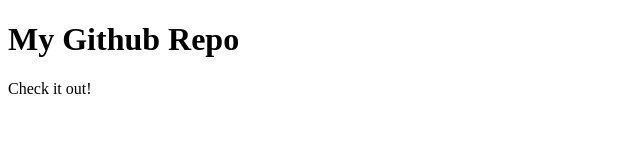
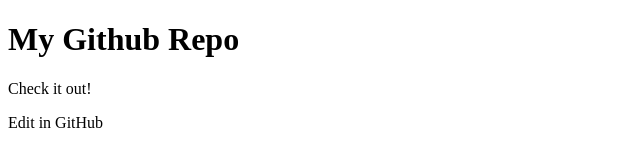
Before and after one commit to leokee/MyNewRepo, a plain HTML site: page index.html in a window 1280 px wide. Shown: the whole page, without its empty margins (0-640 px from the left). Drawn offline with Linux system fonts and the light colour scheme.

Commit message:
Added an extra line
Edited in GitHub

```diff
--- a/index.html
+++ b/index.html
@@ -6,5 +6,6 @@
 <body>
 	<h1>My Github Repo</h1>
 	<p>Check it out!</p>
+	<p>Edit in GitHub</P>
 </body>
 </html>
```
